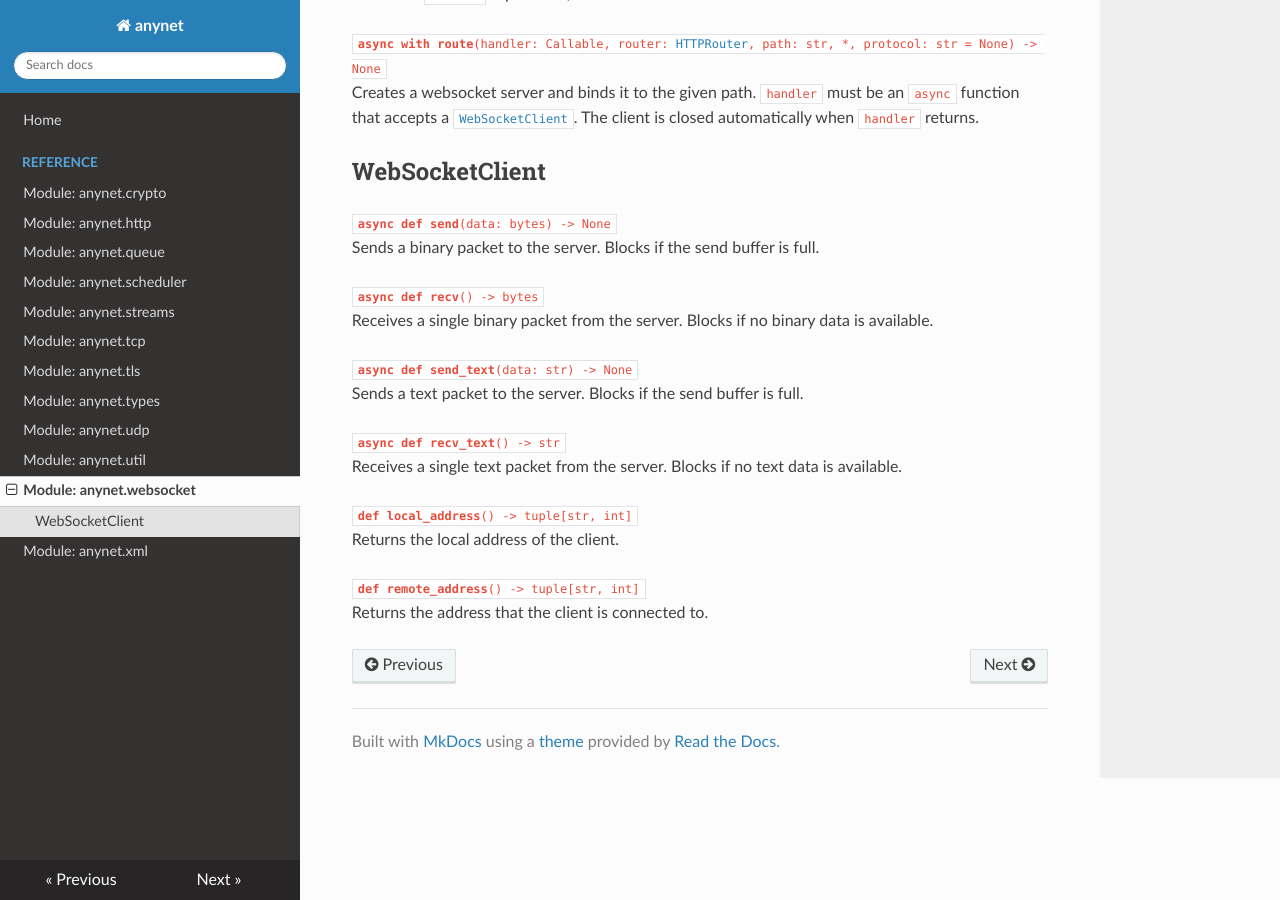
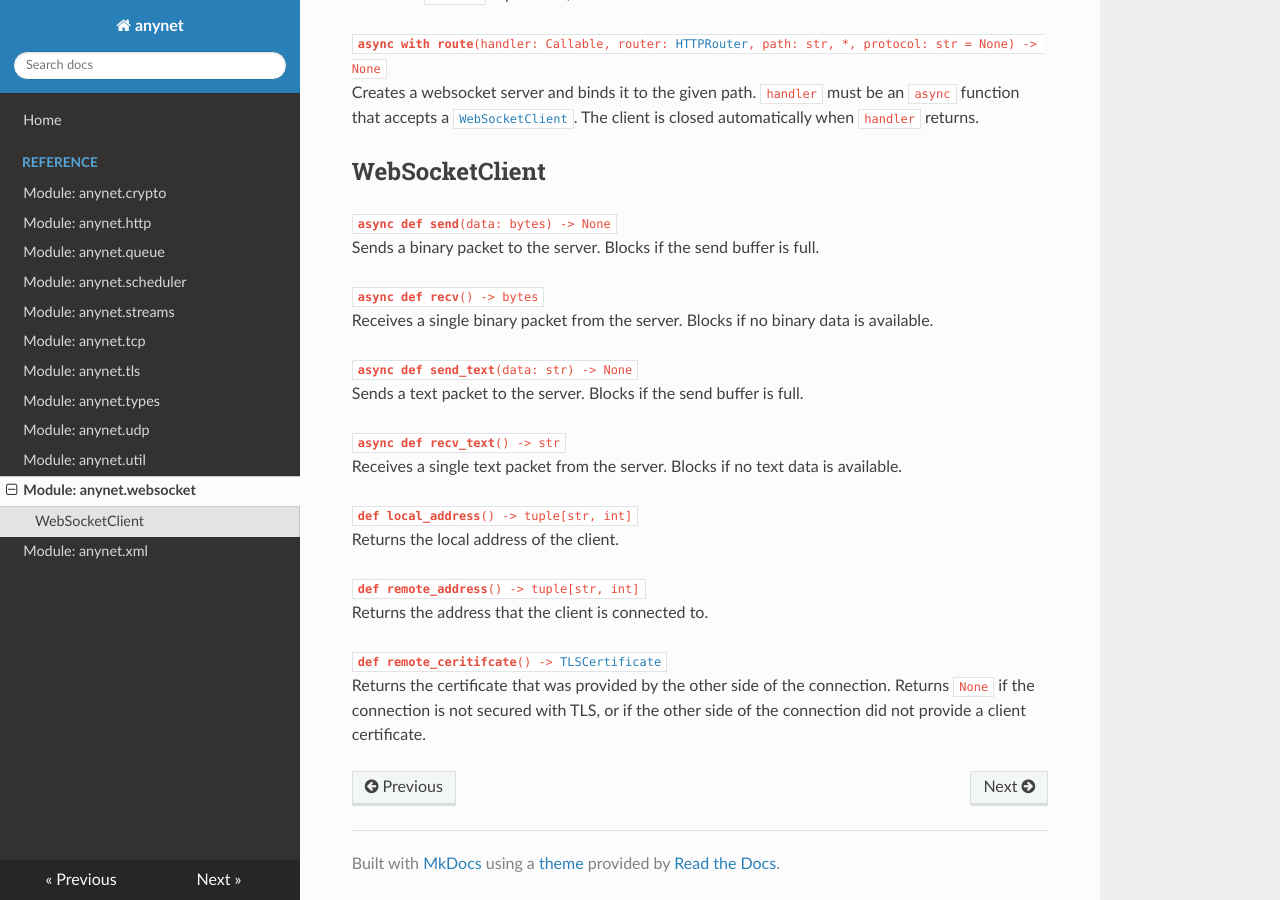
Before and after one commit to kinnay/anynet, an MkDocs documentation site: the page built from docs/reference/websocket.md, in a window 1280 px wide and 900 px high, scrolled down 790 px. Built offline with MkDocs 1.6.1, drawn with Linux system fonts in a browser that asks for light colours; nearby versions of some CDN libraries.

Commit message:
Document WebSocketClient.remote_certificate

```diff
--- a/docs/reference/websocket.md
+++ b/docs/reference/websocket.md
@@ -36,3 +36,6 @@ Provides a client and server for the websocket protocol.
 
 <code>**def remote_address**() -> tuple[str, int]</code><br>
 <span class="docs">Returns the address that the client is connected to.</span>
+
+<code>**def remote_ceritifcate**() -> [TLSCertificate](#tlscertificate)</code><br>
+<span class="docs">Returns the certificate that was provided by the other side of the connection. Returns `None` if the connection is not secured with TLS, or if the other side of the connection did not provide a client certificate.</span>
```
